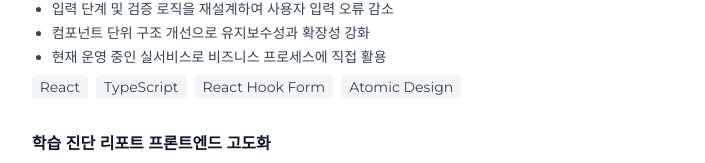
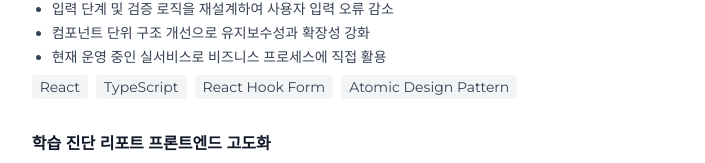
Before and after one commit to Jaeseokkong/NEXT-BLOG, a Next.js app: page /resume in a window 1280 px wide. Shown: the part 1823-1986 px from the top of the page, without its empty margins (287-992 px from the left). Built offline with nearby package versions, Linux system fonts and the light colour scheme.

Commit message:
fix(resume): ProjectItem techStack 수정

```diff
--- a/src/app/resume/components/organisms/ProjectSection.tsx
+++ b/src/app/resume/components/organisms/ProjectSection.tsx
@@ -29,7 +29,7 @@ export default function ProjectSection() {
 						"컴포넌트 단위 구조 개선으로 유지보수성과 확장성 강화",
 						"현재 운영 중인 실서비스로 비즈니스 프로세스에 직접 활용",
 					]}
-					techStack={['React', 'TypeScript', 'React Hook Form', 'Atomic Design']}
+					techStack={['React', 'TypeScript', 'React Hook Form', 'Atomic Design Pattern']}
 				/>
 
 				<ProjectItem
```
